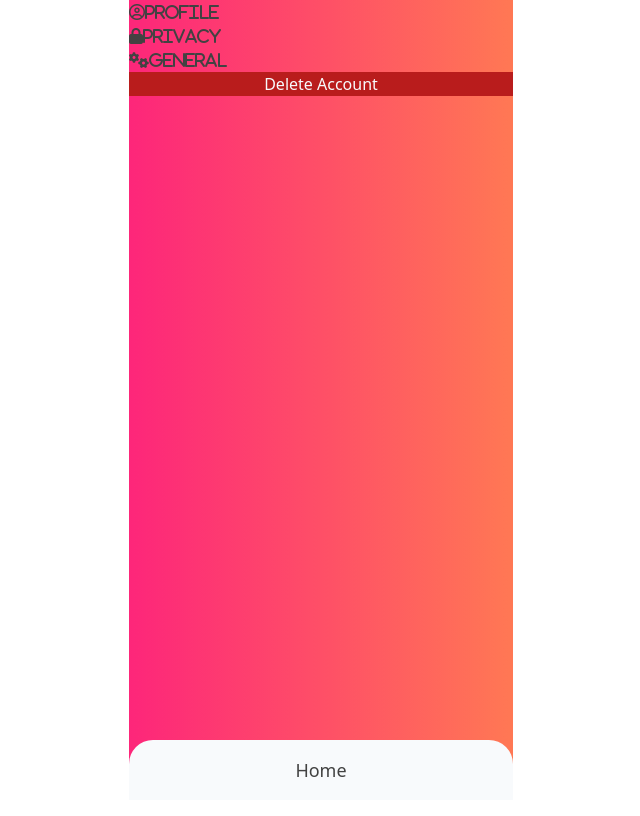
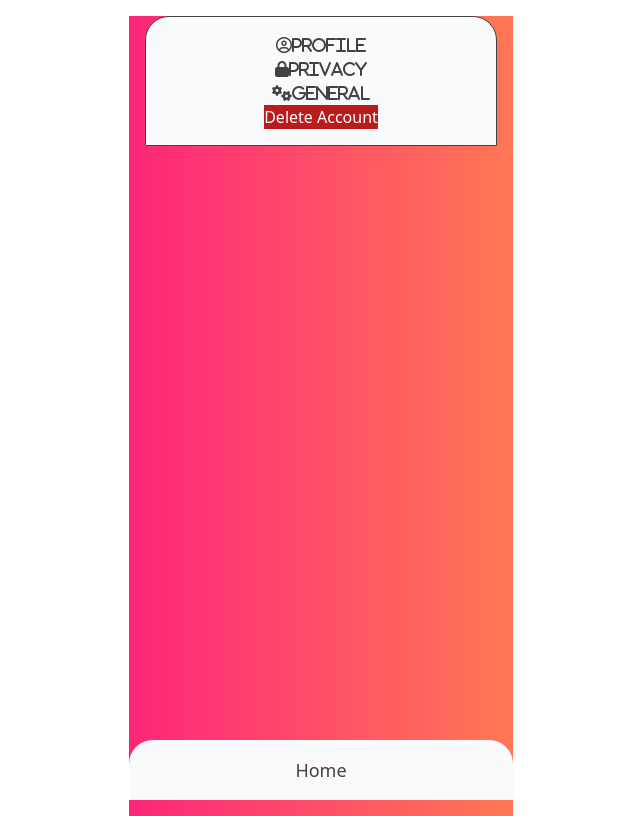
Before and after one commit to u-s-c-l/i-t-t-w-s-d, a React (Create React App) app: page /settings in a window 1280 px wide. Shown: the whole page, without its empty margins (319-959 px from the left). Built offline with nearby package versions, Linux system fonts and the light colour scheme; no server answers.

Commit message:
same div theme to settings

```diff
--- a/src/pages/Settings/index.js
+++ b/src/pages/Settings/index.js
@@ -6,7 +6,7 @@ const Settings = () => {
   const [privacy, setPrivacy] = useState(true);
   const [general, setGeneral] = useState(true);
   return (
-    <div className="settings-div flex flex-col">
+    <div className="settings-div flex flex-col p-4 items-center border border-tblack font-extralight mt-4   bg-slate-50  justify-around rounded-tl-3xl rounded-tr-3xl max-w-sm m-4  ">
       <div className="profile_section">
         <a id="profile_btn" href="#">
           <i
```
